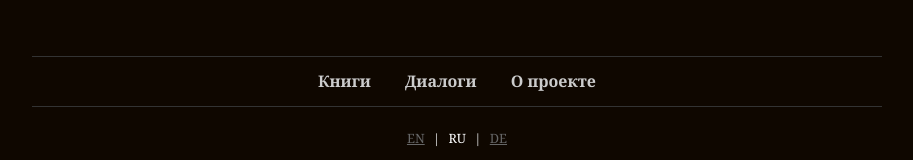
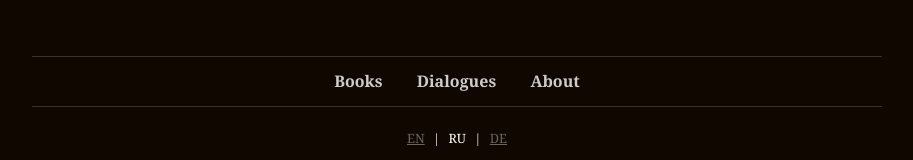
Before and after one commit to Ur-Origin/Resonance-of-Presence, a plain HTML site: page index.html in a window 1280 px wide. Shown: the part 406-566 px from the top of the page, without its empty margins (183-1096 px from the left). Drawn offline with Linux system fonts and the light colour scheme.

Commit message:
Update index.html

```diff
--- a/index.html
+++ b/index.html
@@ -151,9 +151,9 @@
         <h1>UR — Return to Origin</h1>
     </header>
 <nav style="margin: 20px 0; border-top: 1px solid #333; border-bottom: 1px solid #333; padding: 10px 0;">
-    <a href="books_ru.html" style="margin: 0 15px; color: #ccc; text-decoration: none; font-weight: bold;">Книги</a>
-    <a href="dialogues_ru.html" style="margin: 0 15px; color: #ccc; text-decoration: none; font-weight: bold;">Диалоги</a>
-    <a href="about_ru.html" style="margin: 0 15px; color: #ccc; text-decoration: none; font-weight: bold;">О проекте</a>
+    <a href="books_ru.html" style="margin: 0 15px; color: #ccc; text-decoration: none; font-weight: bold;">Books</a>
+    <a href="dialogues_ru.html" style="margin: 0 15px; color: #ccc; text-decoration: none; font-weight: bold;">Dialogues</a>
+    <a href="about_ru.html" style="margin: 0 15px; color: #ccc; text-decoration: none; font-weight: bold;">About</a>
 </nav>
 
 <div class="lang-switch" style="margin-bottom: 30px; font-size: 0.8rem;">
```
